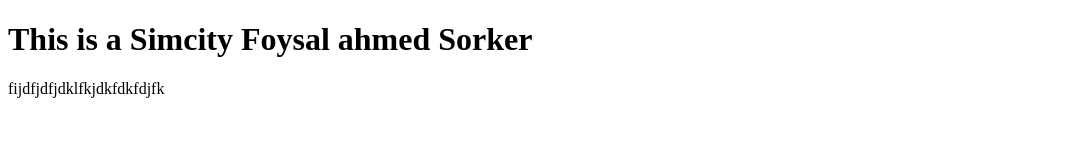
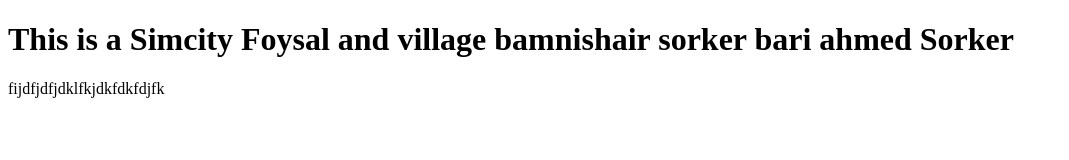
Before and after one commit to simcity4006/give, a plain HTML site: page index.html in a window 1280 px wide. Shown: the whole page, without its empty margins (0-1069 px from the left). Drawn offline with Linux system fonts and the light colour scheme.

Commit message:
Update index.html

```diff
--- a/index.html
+++ b/index.html
@@ -7,7 +7,7 @@
     <title>Document</title>
 </head>
 <body>
-    <h1>This is a Simcity Foysal ahmed Sorker</h1>
+    <h1>This is a Simcity Foysal and village bamnishair sorker bari ahmed Sorker</h1>
     fijdfjdfjdklfkjdkfdkfdjfk
 </body>
 </html>
```
